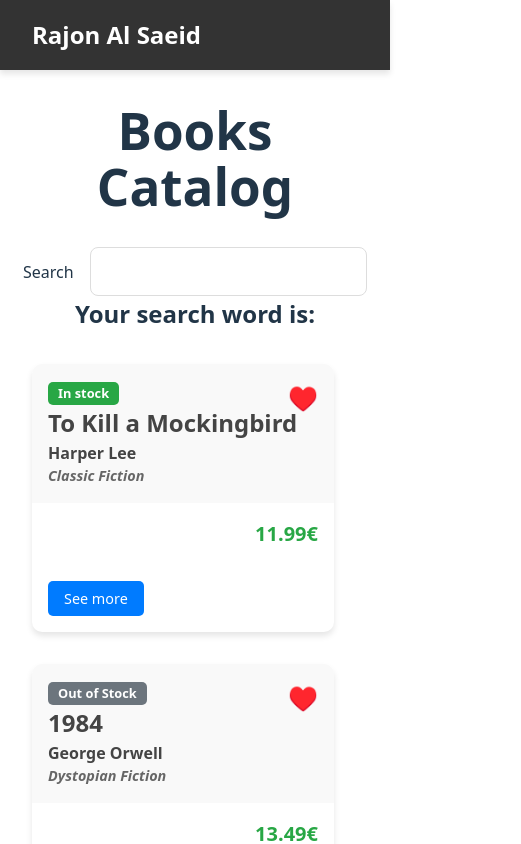
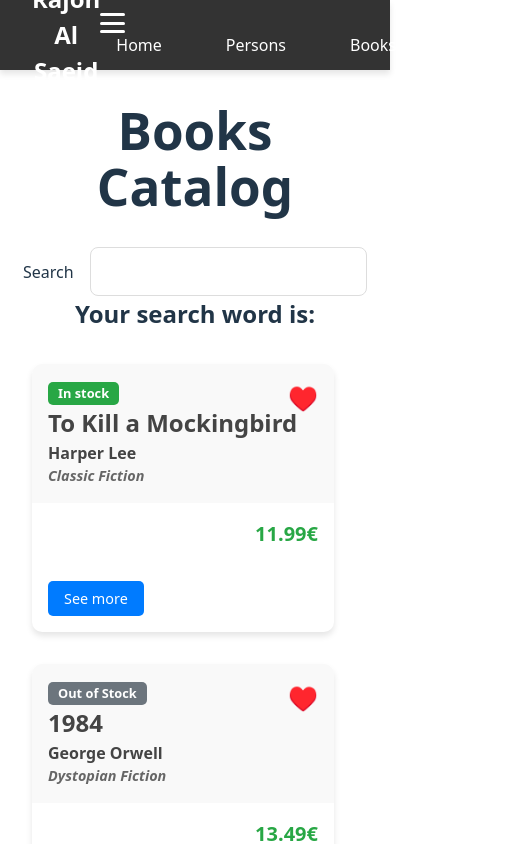
Before and after one commit to AbuAlSaeidRajon/react_demo, a React app: page / in a window 390 px wide. Shown: the top 844 px of the page, 521 px wide, since content can reach past the window. Built offline with nearby package versions, Linux system fonts and the light colour scheme; the HTML template or start-up script is replaced by a standard one.

Commit message:
hamburger menu functional added

```diff
--- a/src/Header/Header.jsx
+++ b/src/Header/Header.jsx
@@ -1,12 +1,25 @@
 import "./Header.css";
+import { useState } from "react";
+
 const Header = ({ name }) => {
+  const [isMobileMenuOpen, setIsMobileMenuOpen] = useState(false);
+
+  const toggleMobileMenu = () => {
+    setIsMobileMenuOpen(!isMobileMenuOpen);
+  };
+
   return (
     <header>
       <div className="logo">
         <h2>{name}</h2>
       </div>
       <nav>
-        <ul>
+        <div className="hamburger" onClick={toggleMobileMenu}>
+          <div></div>
+          <div></div>
+          <div></div>
+        </div>
+        <ul className={`nav-links ${isMobileMenuOpen ? "active mobile" : ""}`}>
           <li>Home</li>
           <li>Persons</li>
           <li>Books</li>
```
